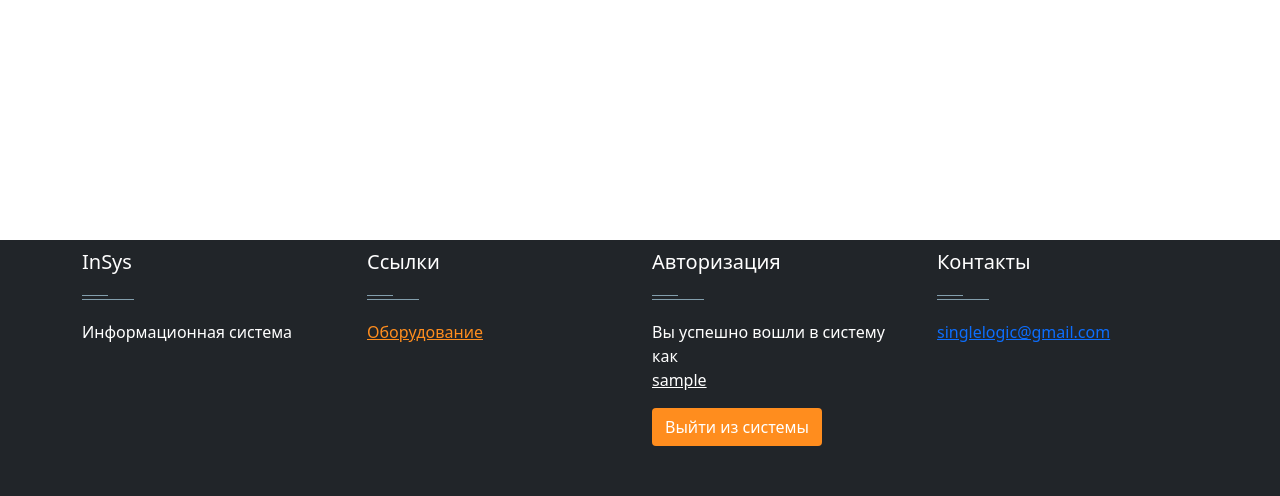
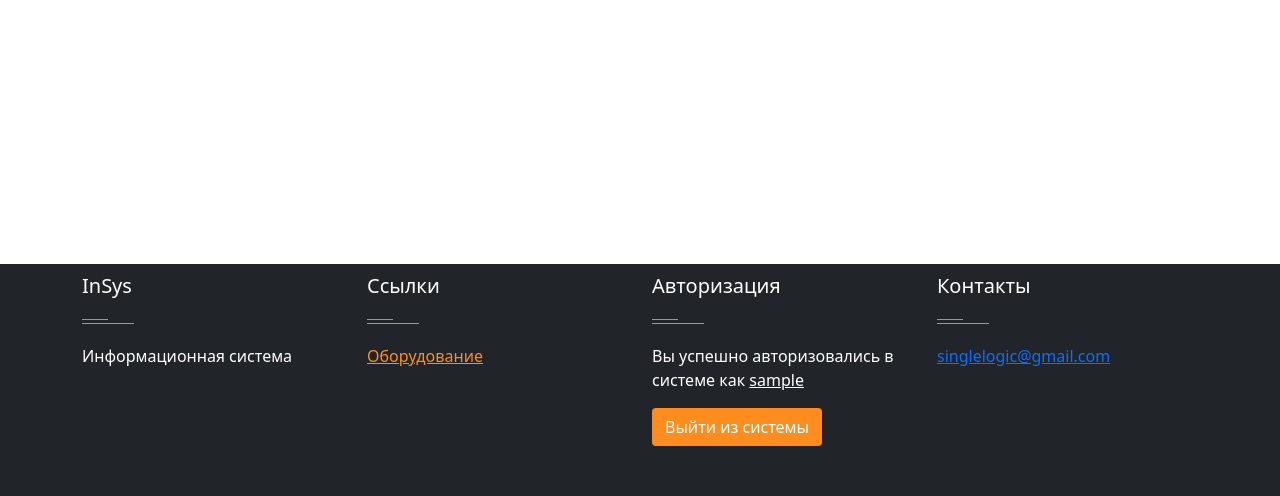
Before and after one commit to Singlelogic/inportal, a Django app: page /accounts/profile/ in a window 1280 px wide. Shown: the part 304-800 px from the top of the page. Run offline with Django 3.2, Linux system fonts and the light colour scheme; the visitor is signed in with stand-in values (Sample User, id 1); parts of the project's set-up code (start-up, migrations or seed data) failed here and were passed over; some libraries are stand-ins or nearby versions.

Commit message:
Changed 'basic.html' tamplate

```diff
--- a/templates/basic.html
+++ b/templates/basic.html
@@ -108,8 +108,8 @@
                             <div class="widget no-box">
                                 <h5 class="widget-title">Авторизация<span></span></h5>
                                 {% if request.user.is_authenticated %}
-                                    Вы успешно вошли в систему как
-                                    <p><a href="{% url 'dashboard' %}" style="color: white;">{{ request.user }}</a></p>
+                                    Вы успешно авторизовались в
+                                    <p>системе как <a href="{% url 'dashboard' %}" style="color: white;">{{ request.user }}</a></p>
                                     <a class="btn btn-footer" href="{% url 'logout' %}">Выйти из системы</a>
                                 {% else %}
                                     <p>Авторизуйтесь, чтобы получить доступ к информационным ресурсам</p>
```
